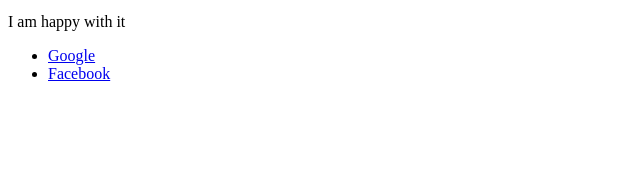
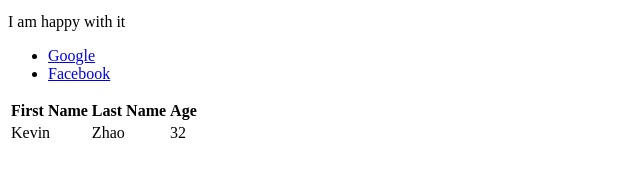
Before and after one commit to zhaoke143/zhaoke143.github.io, a plain HTML site: page index.html in a window 1280 px wide. Shown: the part 421-598 px from the top of the page, without its empty margins (0-640 px from the left). Drawn offline with Linux system fonts and the light colour scheme.

Commit message:
Update index.html

```diff
--- a/index.html
+++ b/index.html
@@ -16,6 +16,20 @@
   <li><a href = "http://www.google.com" target = "_self">Google</a></li>
   <li><a href = "http://www.facebook.com" target = "_self">Facebook</a></li>
 </ul>
+<table>
+  <tr>
+    <th>First Name</th>
+    <th>Last Name</th>
+    <th>Age</th>
+  </tr>
 
+  <tr>
+    <td>Kevin</td>
+    <td>Zhao</td>
+    <td>32</td>
+  </tr>
+
+
+</table>
   </body>
 </html>
```
